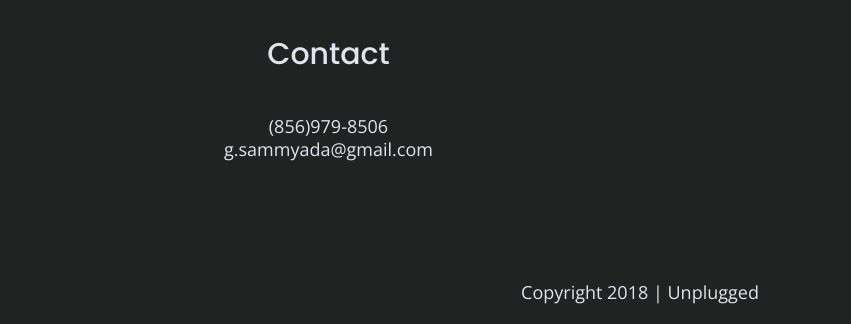
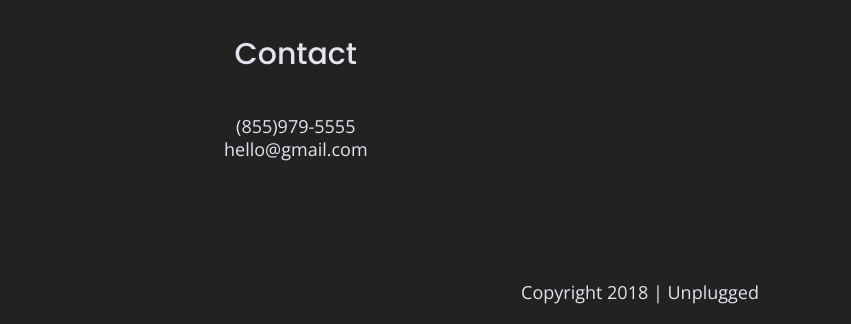
Before and after one commit to Sammyada/unplugged, a website: page faq/index.html in a window 1280 px wide. Shown: the part 721-1045 px from the top of the page, 0-851 px from the left. Drawn offline with nearby package versions, Linux system fonts and the light colour scheme.

Commit message:
Update index.html

```diff
--- a/faq/index.html
+++ b/faq/index.html
@@ -80,15 +80,15 @@
           <h4>Contact</h4>
           <address>
             <p>
-              (856)979-8506<br>
-              g.sammyada@gmail.com
+              (855)979-5555<br>
+              hello@gmail.com
             </p>
           </address>
         </div>
         <div class="social">
           <h4>Socials</h4>
           <div class="social-icons">
-            <p>
+             <p>
               <a href="https://www.facebook.com/" target="_blank"><i class="fab fa-facebook-f"></i></a>
             </p>
             <p>
```
